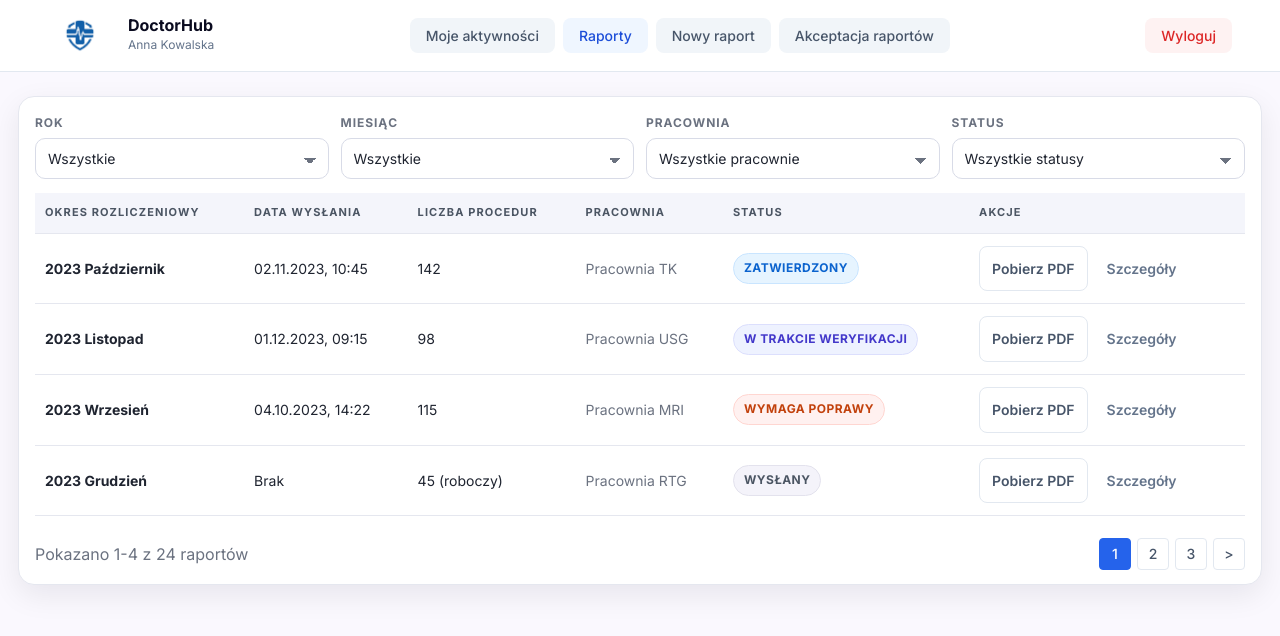
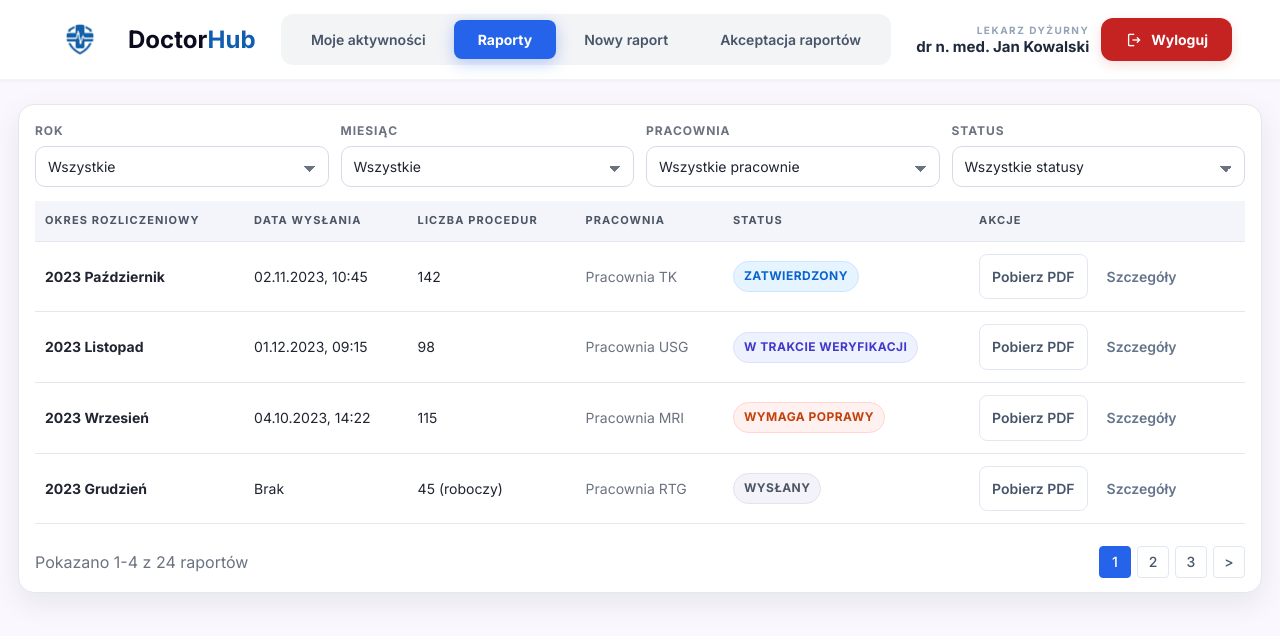
Before and after one commit to MacSlep/DoctorHub, a React (Vite) app in the folder frontend/: page /raporty in a window 1280 px wide. Shown: the top 636 px of the page. Built offline with nearby package versions, Linux system fonts and the light colour scheme.

Commit message:
Zmiana na prosbe kuby

```diff
--- a/frontend/index.html
+++ b/frontend/index.html
@@ -3,6 +3,7 @@
   <head>
     <meta charset="UTF-8" />
     <link rel="icon" type="image/svg+xml" href="/favicon.svg" />
+    <link rel="stylesheet" href="https://fonts.googleapis.com/css2?family=Material+Symbols+Outlined:opsz,wght,FILL,GRAD@24,400,0,0" />
     <meta name="viewport" content="width=device-width, initial-scale=1.0" />
     <title>doctorhub</title>
   </head>
--- a/frontend/src/App.css
+++ b/frontend/src/App.css
@@ -5,16 +5,19 @@
 }
 
 .topbar {
-  position: sticky;
+  position: fixed;
   top: 0;
-  z-index: 50; /* Zmiana na 50 zgodnie ze z-50 ze Stitcha */
+  left: 0;
+  right: 0;
+  z-index: 50;
   display: flex;
   align-items: center;
   justify-content: space-between;
-  padding: 0 48px; /* px-12 */
-  height: 72px; /* h-[72px] */
-  background-color: #ffffff; /* bg-white */
-  border-bottom: 1px solid #e2e8f0; /* border-slate-200 */
+  padding: 0 48px;
+  height: 80px;
+  background-color: #ffffff;
+  border-bottom: 1px solid #f3f4f6;
+  box-shadow: 0 1px 3px rgba(0, 0, 0, 0.05);
 }
 
 .brand {
@@ -46,7 +49,12 @@
   justify-content: center;
 }
 
+.brand__title--hub {
+  color: #105eb0;
+}
+
 .brand__title {
+  font-size: 24px;
   font-weight: 700; /* font-bold */
   color: #0a0b1f; /* text-slate-900 */
   line-height: 1; /* leading-none */
@@ -62,30 +70,37 @@
 
 .nav {
   display: flex;
-  gap: 8px; /* gap-2 */
   align-items: center;
 }
 
+.nav-pill {
+  background: #f3f4f6;
+  border-radius: 12px;
+  padding: 6px;
+  display: flex;
+  align-items: center;
+  gap: 4px;
+}
+
 .nav-link {
-  padding: 8px 16px; /* px-4 py-2 */
-  border-radius: 8px; /* rounded-lg */
-  font-size: 14px; /* text-sm */
-  font-weight: 500; /* font-medium */
-  background-color: #f1f5f9; /* Slate 100 domyslnie */
-  color: #475569; /* Slate 600 */
+  padding: 10px 24px;
+  border-radius: 8px;
+  font-size: 14px;
+  font-weight: 600;
+  color: #475569;
   text-decoration: none;
-  transition: background-color 0.2s ease;
+  transition: color 0.2s ease;
 }
 
 .nav-link:hover {
-  background-color: #e2e8f0; /* hover:bg-slate-200 */
-  color: #475569;
+  color: #1e293b;
 }
 
 .nav-link--active {
-  background-color: #eff6ff; /* bg-blue-50 */
-  color: #1d4ed8; /* text-blue-700 */
-  box-shadow: none; /* Usuniete stare cienie */
+  background-color: var(--primary);
+  color: #ffffff;
+  font-weight: 700;
+  box-shadow: 0 4px 16px rgba(37, 99, 235, 0.3);
 }
 
 .user {
@@ -95,35 +110,50 @@
 }
 
 .logout-button {
-  font-weight: 500;
+  display: flex;
+  align-items: center;
+  gap: 8px;
+  padding: 12px 24px;
+  background: #c52222;
+  color: #ffffff;
+  font-weight: 700;
   font-size: 14px;
-  color: #dc2626;
-  background: #fef2f2;
   border: none;
-  border-radius: 8px;
-  padding: 8px 16px;
+  border-radius: 12px;
   cursor: pointer;
   transition: background-color 0.2s ease;
+  box-shadow: 0 4px 12px rgba(197, 34, 34, 0.15);
 }
 
 .logout-button:hover {
-  background: #fee2e2;
-  border-color: #fca5a5;
+  background: #b91c1c;
+}
+
+.logout-button .material-symbols-outlined {
+  font-size: 18px;
 }
 
 .user__meta {
   display: flex;
   flex-direction: column;
   align-items: flex-end;
+  gap: 4px;
+}
+
+.user__role {
+  font-size: 10px;
+  letter-spacing: 0.15em;
+  text-transform: uppercase;
+  color: #94a3b8;
+  font-weight: 700;
+  line-height: 1;
 }
 
 .user__name {
+  font-size: 15px;
   font-weight: 700;
-}
-
-.user__role {
-  color: var(--muted);
-  font-size: 12px;
+  color: #1e293b;
+  line-height: 1;
 }
 
 .avatar {
@@ -147,7 +177,7 @@
   width: 100%;
   max-width: 1920px;
   margin: 0 auto;
-  padding: 24px 18px 40px;
+  padding: 104px 18px 40px;
 }
 
 .page-stack {
@@ -570,7 +600,6 @@
 .auth-card__brand-text {
   display: flex;
   align-items: center;
-  gap: 4px;
   font-size: 28px;
   font-weight: bold;
 }
@@ -580,7 +609,7 @@
 }
 
 .auth-brand-accent {
-  color: #0a0b1f;
+  color: #105eb0;
 }
 
 .auth-card__subtitle {
--- a/frontend/src/components/AppLayout.jsx
+++ b/frontend/src/components/AppLayout.jsx
@@ -15,7 +15,8 @@ function AppLayout() {
     <div className="app-shell">
       <Navbar
         brandTitle="DoctorHub"
-        brandSubtitle="Anna Kowalska"
+        userRole="Lekarz dyżurny"
+        userName="dr n. med. Jan Kowalski"
         navLinks={navLinks}
         onLogout={() => {
           // TODO: zastąp to prawdziwą akcją wylogowania (np. clear token, redirect)
--- a/frontend/src/components/Navbar.jsx
+++ b/frontend/src/components/Navbar.jsx
@@ -1,17 +1,17 @@
 import { NavLink } from 'react-router-dom'
 
-function Navbar({ brandTitle, brandSubtitle, navLinks, onLogout }) {
+function Navbar({ brandTitle, userRole, userName, navLinks, onLogout }) {
   return (
     <header className="topbar">
       <div className="brand">
         <img src="/logo_dh.png" alt="DH" className="brand__mark" />
-        <div className="brand__titles">
-          <span className="brand__title">{brandTitle}</span>
-          <span className="brand__subtitle">{brandSubtitle}</span>
-        </div>
+        <span className="brand__title">
+          <span className="brand__title--doctor">Doctor</span><span className="brand__title--hub">Hub</span>
+        </span>
       </div>
 
       <nav className="nav">
+        <div className="nav-pill">
           {navLinks.map((link) => (
             <NavLink
               key={link.to}
@@ -21,11 +21,18 @@ function Navbar({ brandTitle, brandSubtitle, navLinks, onLogout }) {
               {link.label}
             </NavLink>
           ))}
+        </div>
       </nav>
 
       <div className="user">
+        <div className="user__meta">
+          <p className="user__role">{userRole}</p>
+          <p className="user__name">{userName}</p>
+        </div>
+
         <button type="button" className="logout-button" onClick={onLogout}>
-          Wyloguj
+          <span className="material-symbols-outlined">logout</span>
+          <span>Wyloguj</span>
         </button>
       </div>
     </header>
--- a/frontend/src/pages/LoginPage.jsx
+++ b/frontend/src/pages/LoginPage.jsx
@@ -19,8 +19,7 @@ function LoginPage() {
             src="/logo_dh.png"
           />
           <div className="auth-card__brand-text">
-            <span className="auth-brand-main">Doctor</span>
-            <span className="auth-brand-accent">Hub</span>
+            <span className="auth-brand-main">Doctor</span><span className="auth-brand-accent">Hub</span>
           </div>
         </div>
 
```
Lines whose indentation alone changed are shown as unchanged.
